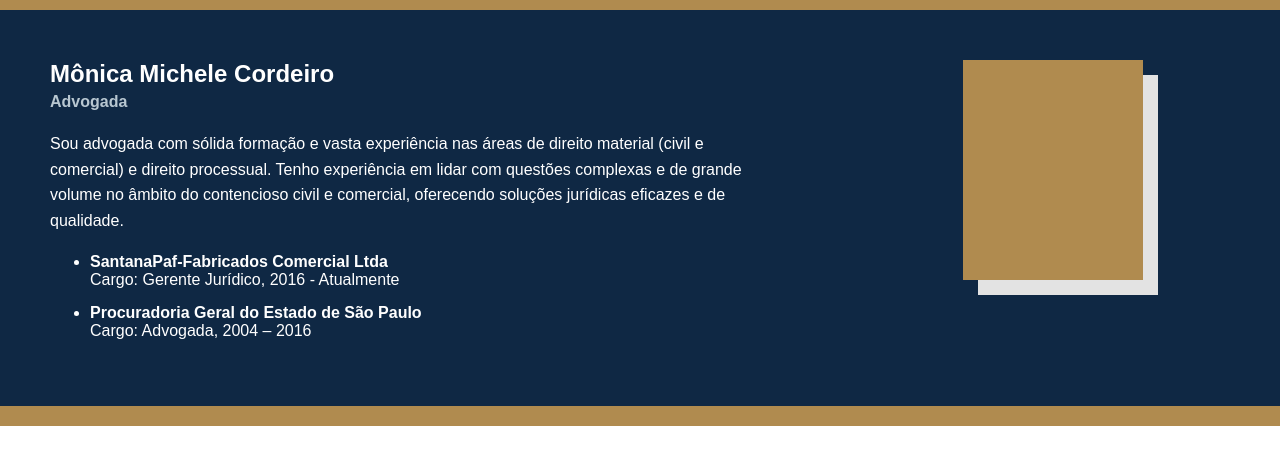
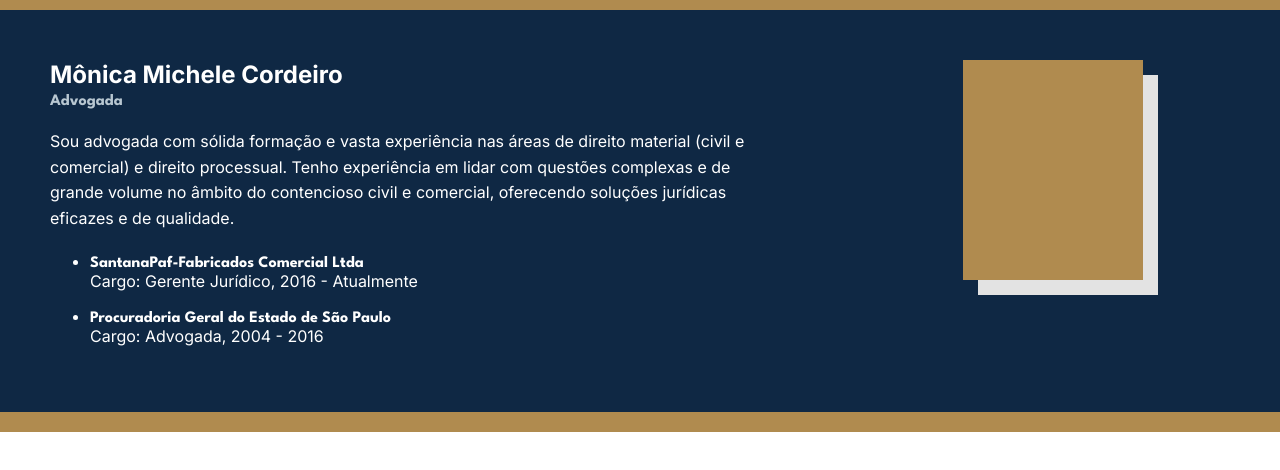
Before and after one commit to Johlms91/projeto-PI, a plain HTML site: page index.html in a window 1280 px wide. Drawn offline with Linux system fonts and the light colour scheme.

Commit message:
alteração de fonte

```diff
--- a/css/style.css
+++ b/css/style.css
@@ -1,8 +1,15 @@
 body {
    margin: 0;
-    font-family: Arial, sans-serif;
+   font-family: 'Inter', sans-serif;
    background-color: white;
    color: #333;
+  }
+
+  /* Aplicar League Spartan para textos em negrito */
+  .titulo,
+  strong {
+   font-family: 'League Spartan', sans-serif;
+   font-weight: 700;
   }
 
   /* Seção azul escura */
--- a/index.html
+++ b/index.html
@@ -5,9 +5,9 @@
  <meta name="viewport" content="width=device-width, initial-scale=1.0"/>
  <title>Perfil Profissional</title>
  <link rel="stylesheet" href="css/style.css" />
+<link href="https://fonts.googleapis.com/css2?family=Inter:wght@400;700&family=League+Spartan:wght@700&display=swap" rel="stylesheet">
 </head>
 <body>
-
 
  <section class="perfil">
  <div class="perfil-conteudo">
@@ -23,7 +23,7 @@
  </li>
  <li>
  <strong>Procuradoria Geral do Estado de São Paulo</strong><br>
-          Cargo: Advogada, 2004 – 2016
+ Cargo: Advogada, 2004 - 2016
  </li>
  </ul>
  </div>
```
Lines whose indentation alone changed are shown as unchanged.
